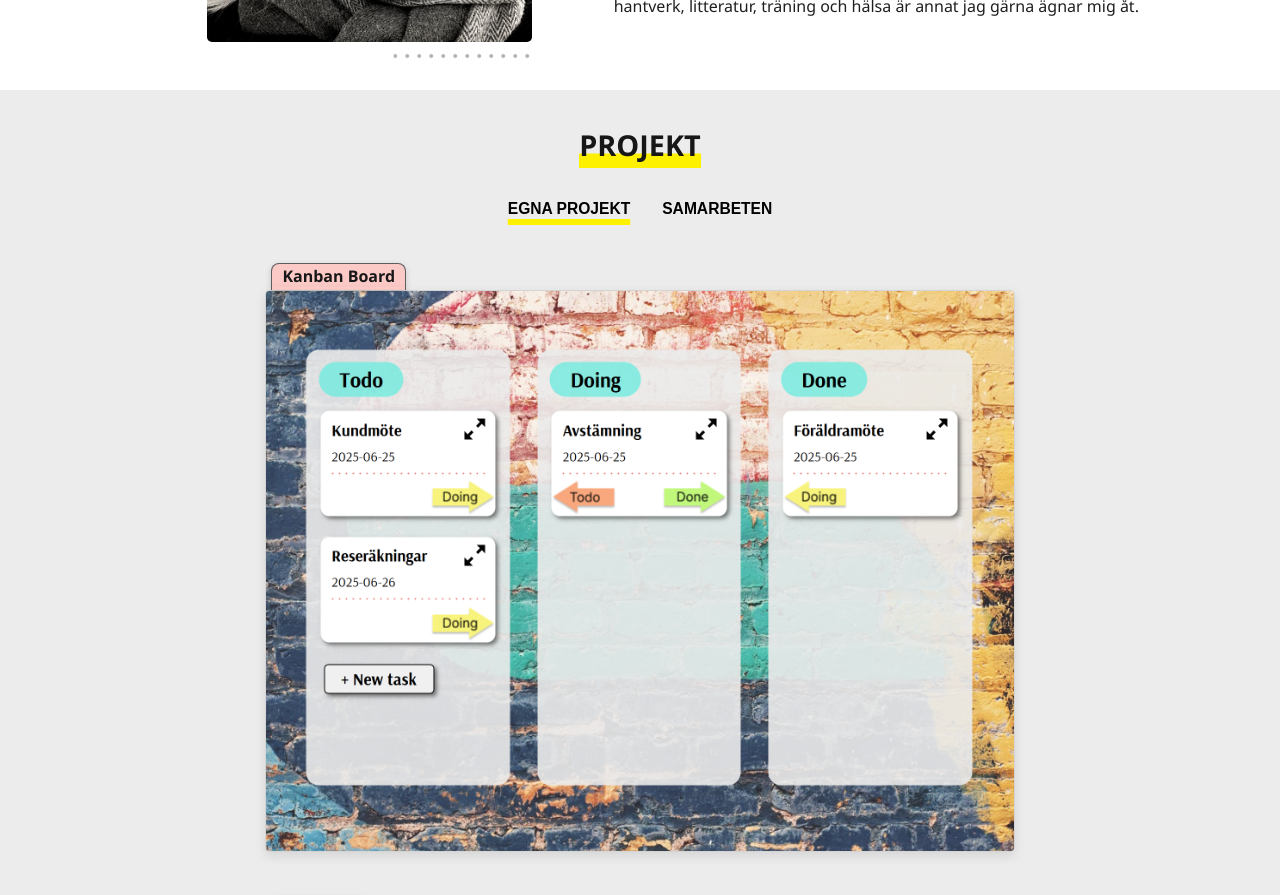
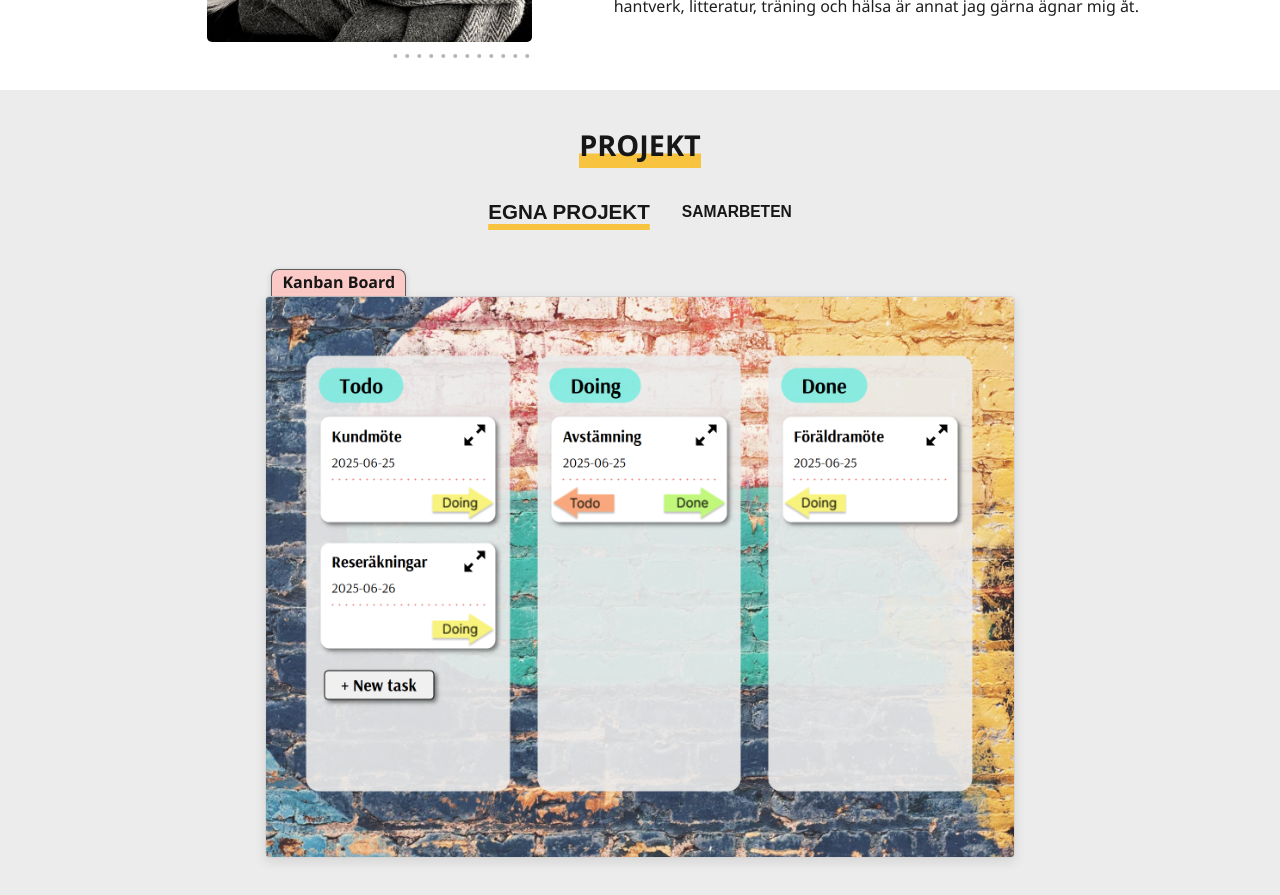
Before and after one commit to EllenSandqvist/Portfolio2025, a React (Vite) app: page / in a window 1280 px wide. Shown: the part 1060-1955 px from the top of the page. Built offline with nearby package versions, Linux system fonts and the light colour scheme.

Commit message:
Changes styling on project headers

```diff
--- a/src/components/Projects/Projects.module.css
+++ b/src/components/Projects/Projects.module.css
@@ -10,7 +10,7 @@
 
 .projects h2 {
   font-size: 1.8rem;
-  box-shadow: inset 0 -0.5em var(--accent-color);
+  box-shadow: inset 0 -0.5em var(--accent-outline);
   margin-bottom: 2rem;
 }
 
@@ -19,12 +19,17 @@
   gap: 2rem;
 }
 
+.tab {
+  color: var(--primary-dark);
+}
+
 .tab_active {
   text-decoration: underline;
   text-underline-offset: 5px;
-  text-decoration-color: var(--accent-color);
+  text-decoration-color: var(--accent-outline);
   text-decoration-thickness: 6px;
   outline: none;
+  font-size: 1.1rem;
 }
 
 .project_content {
--- a/src/index.css
+++ b/src/index.css
@@ -15,7 +15,7 @@
 
   /* Accent colors */
   --accent-color: #fef100;
-  --accent-outline: #feb600;
+  --accent-outline: #f8c33e;
 
   /* Complement colors */
   --tertiary-purple: #cfb6ee;
```
